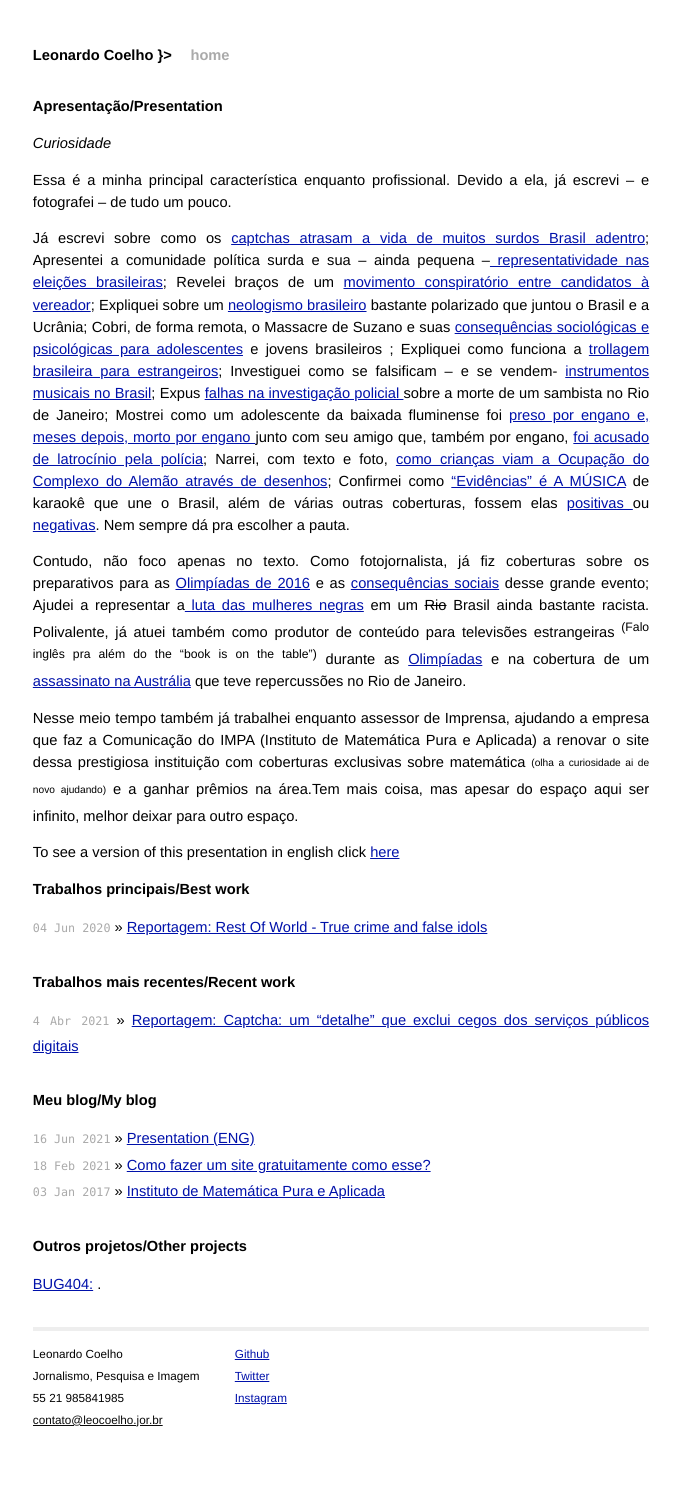
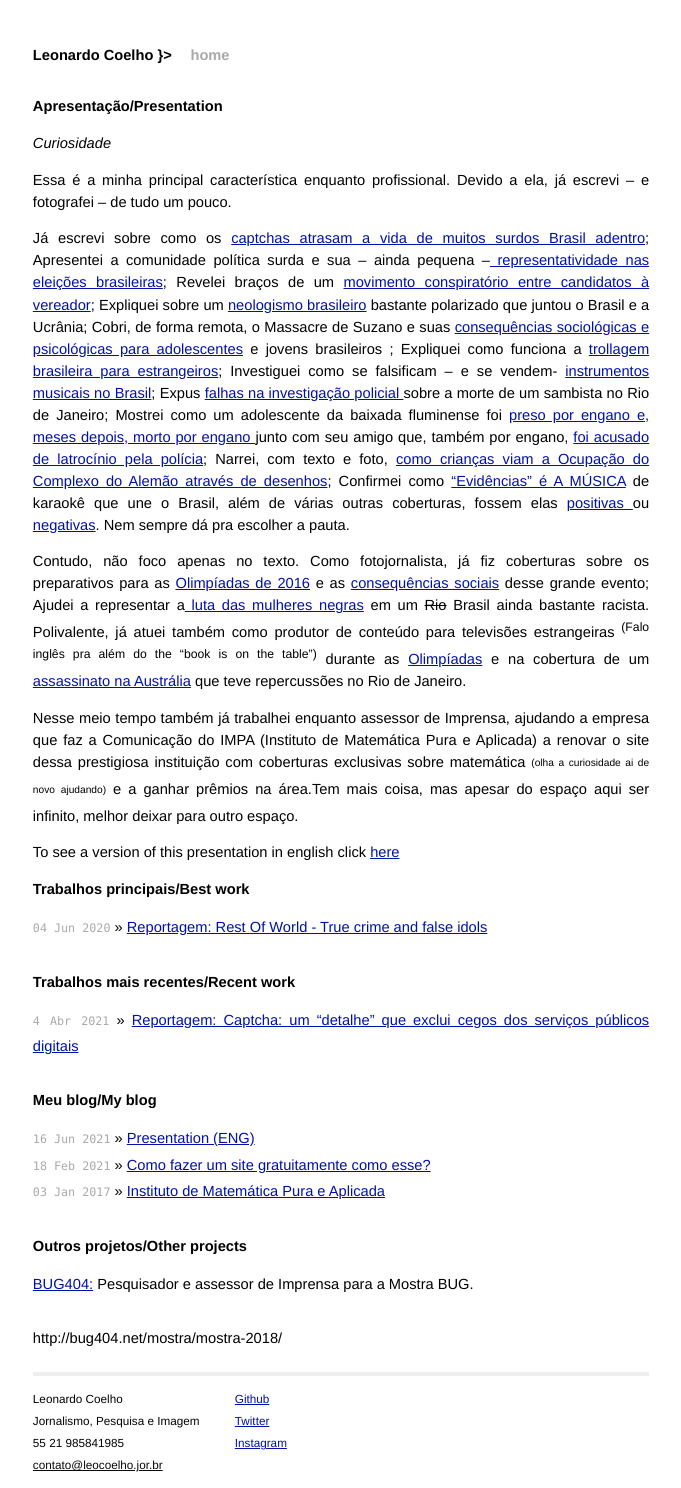
Before and after one commit to mojombo/mojombo.github.io, a Jekyll site: the page built from index.html, in a window 1280 px wide. Shown: the whole page, without its empty margins (299-980 px from the left). Built offline with Jekyll 4.4.1, drawn with Linux system fonts in a browser that asks for light colours; before the commit the page ends 1443 px from its top, so only the background shows below that.

Commit message:
Update index.html

```diff
--- a/index.html
+++ b/index.html
@@ -45,6 +45,8 @@ instituição com coberturas exclusivas sobre matemática <sub><sup>(olha a curi
 
   <h1>Outros projetos/Other projects</h1>
   <ul class="posts">
-    <li><a href="http://github.com/jekyll/jekyll/">BUG404:</a> .</li>
+    <li><a href="http://bug404.net/blog/author/leosoares/">BUG404:</a> Pesquisador e assessor de Imprensa para a Mostra BUG.</li>
   </ul>
 </div>
+
+http://bug404.net/mostra/mostra-2018/
```
